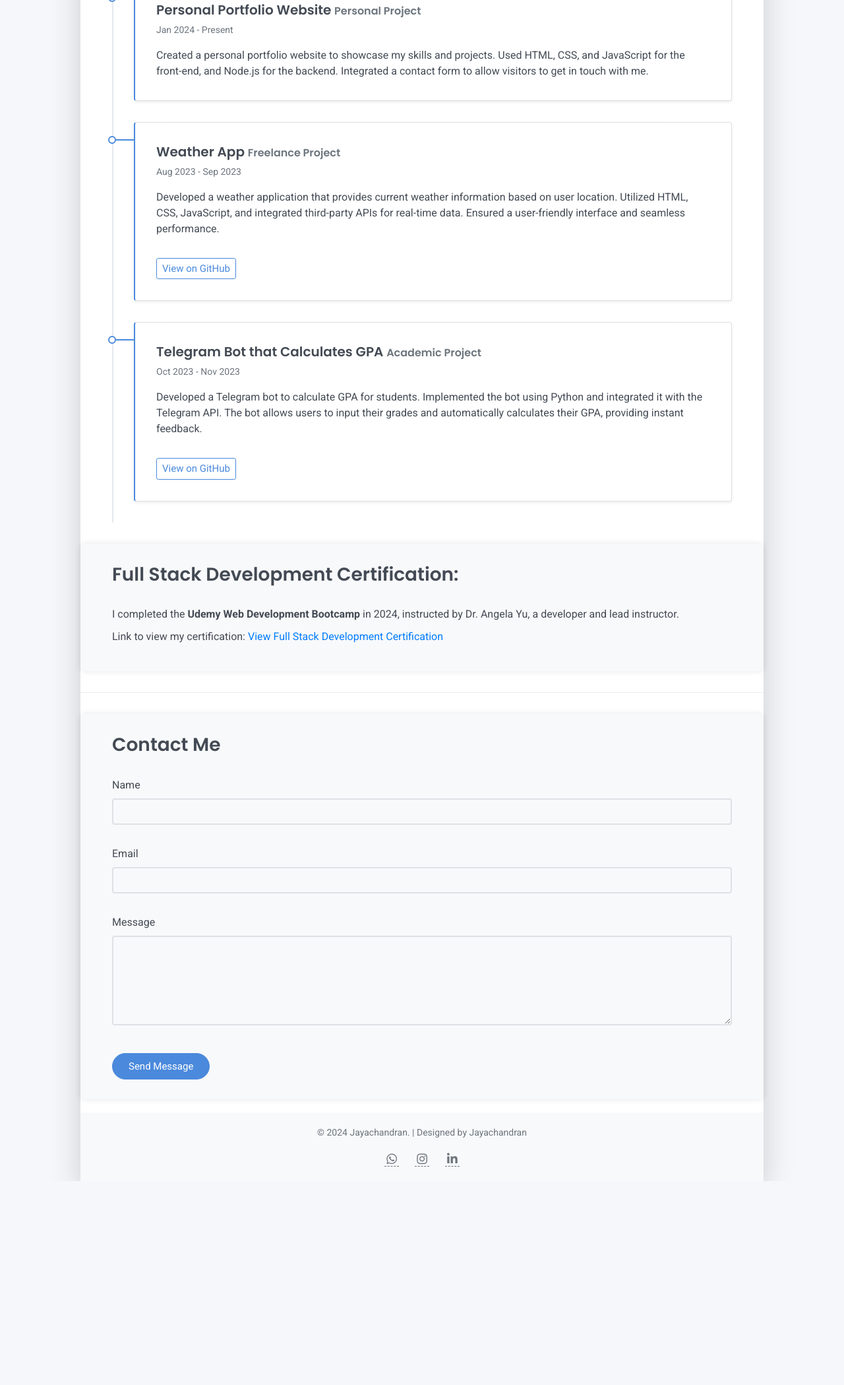
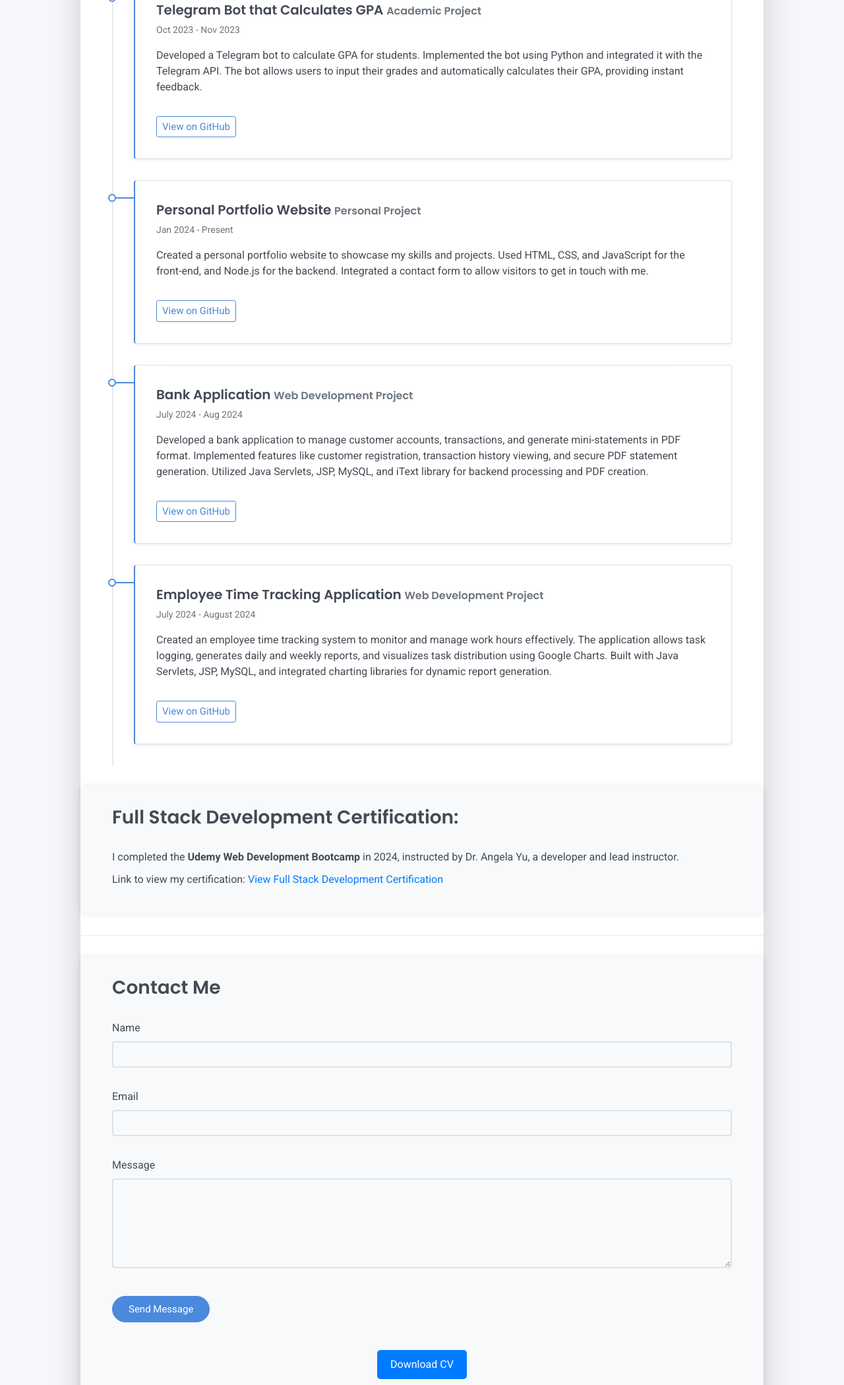
Before and after one commit to jayachandranj840/portfolio, a website: page public/index.html in a window 1280 px wide. Shown: the part 1201-3300 px from the top of the page at 66% size. Before the commit the page ends 2991 px from the top, so only its background shows below. Drawn offline with Linux system fonts and the light colour scheme.

Commit message:
Update index.html with download cv option

```diff
--- a/public/index.html
+++ b/public/index.html
@@ -1,4 +1,4 @@
-<!DOCTYPE html>
+ <!DOCTYPE html>
 <html lang="en-US">
 <head>
   <meta charset="UTF-8">
@@ -17,6 +17,27 @@
   <link href="css/aos.css?ver=1.2.0" rel="stylesheet">
   <link href="css/main.css?ver=1.2.0" rel="stylesheet">
   <style>
+    .cv-download-section {
+  margin-top: 30px;
+}
+
+.btn-download-cv {
+  display: inline-block;
+  padding: 10px 20px;
+  font-size: 16px;
+  color: #fff;
+  background-color: #007bff;
+  border: none;
+  border-radius: 5px;
+  text-decoration: none;
+  text-align: center;
+}
+
+.btn-download-cv:hover {
+  background-color: #0056b3;
+  text-decoration: none;
+}
+
   .certification-section {
     background-color: #f8f9fa;
     padding: 30px;
@@ -207,23 +228,6 @@
   <div class="timeline">
     <div class="timeline-card timeline-card-primary card shadow-sm">
       <div class="card-body">
-        <div class="h5 mb-1">Personal Portfolio Website <span class="text-muted h6">Personal Project</span></div>
-        <div class="text-muted text-small mb-2">Jan 2024 - Present</div>
-        <div>Created a personal portfolio website to showcase my skills and projects. Used HTML, CSS, and JavaScript for the front-end, and Node.js for the backend. Integrated a contact form to allow visitors to get in touch with me.</div>
-      </div>
-    </div>
-    <div class="timeline-card timeline-card-primary card shadow-sm">
-      <div class="card-body">
-        <div class="h5 mb-1">Weather App <span class="text-muted h6">Freelance Project</span></div>
-        <div class="text-muted text-small mb-2">Aug 2023 - Sep 2023</div>
-        <div>Developed a weather application that provides current weather information based on user location. Utilized HTML, CSS, JavaScript, and integrated third-party APIs for real-time data. Ensured a user-friendly interface and seamless performance.</div>
-        <div class="mt-3">
-          <a href="https://github.com/jayachandranj840/weather-project" target="_blank" class="btn btn-sm btn-outline-primary">View on GitHub</a>
-        </div>
-      </div>
-    </div>
-    <div class="timeline-card timeline-card-primary card shadow-sm">
-      <div class="card-body">
         <div class="h5 mb-1">Telegram Bot that Calculates GPA <span class="text-muted h6">Academic Project</span></div>
         <div class="text-muted text-small mb-2">Oct 2023 - Nov 2023</div>
         <div>Developed a Telegram bot to calculate GPA for students. Implemented the bot using Python and integrated it with the Telegram API. The bot allows users to input their grades and automatically calculates their GPA, providing instant feedback.</div>
@@ -232,8 +236,47 @@
         </div>
       </div>
     </div>
+    <div class="timeline-card timeline-card-primary card shadow-sm">
+      <div class="card-body">
+        <div class="h5 mb-1">Personal Portfolio Website <span class="text-muted h6">Personal Project</span></div>
+        <div class="text-muted text-small mb-2">Jan 2024 - Present</div>
+        <div>Created a personal portfolio website to showcase my skills and projects. Used HTML, CSS, and JavaScript for the front-end, and Node.js for the backend. Integrated a contact form to allow visitors to get in touch with me.</div>
+        <div class="mt-3">
+          <a href="https://github.com/jayachandranj840/portfolio" target="_blank" class="btn btn-sm btn-outline-primary">View on GitHub</a>
+        </div>
+      </div>
+    </div>
+
+
+    <div class="timeline-card timeline-card-primary card shadow-sm">
+      <div class="card-body">
+        <div class="h5 mb-1">Bank Application <span class="text-muted h6">Web Development Project</span></div>
+        <div class="text-muted text-small mb-2">July 2024 - Aug 2024</div>
+        <div>
+          Developed a bank application to manage customer accounts, transactions, and generate mini-statements in PDF format. Implemented features like customer registration, transaction history viewing, and secure PDF statement generation. Utilized Java Servlets, JSP, MySQL, and iText library for backend processing and PDF creation.
+        </div>
+        <div class="mt-3">
+          <a href="https://github.com/jayachandranj840/Bank-Application" target="_blank" class="btn btn-sm btn-outline-primary">View on GitHub</a>
+        </div>
+      </div>
+    </div>
+
+    <div class="timeline-card timeline-card-primary card shadow-sm">
+      <div class="card-body">
+        <div class="h5 mb-1">Employee Time Tracking Application <span class="text-muted h6">Web Development Project</span></div>
+        <div class="text-muted text-small mb-2">July 2024 - August 2024</div>
+        <div>
+          Created an employee time tracking system to monitor and manage work hours effectively. The application allows task logging, generates daily and weekly reports, and visualizes task distribution using Google Charts. Built with Java Servlets, JSP, MySQL, and integrated charting libraries for dynamic report generation.
+        </div>
+        <div class="mt-3">
+          <a href="https://github.com/jayachandranj840/Employee-Time-Tracking-App" target="_blank" class="btn btn-sm btn-outline-primary">View on GitHub</a>
+        </div>
+      </div>
+    </div>
+
   </div>
 </div>
+
 
         <!-- Inside your existing HTML structure, after the Projects and Experience section -->
 
@@ -262,7 +305,12 @@
             </div>
             <button type="submit" class="btn btn-primary">Send Message</button>
           </form>
+          <div class="cv-download-section text-center mt-3">
+            <a href="https://drive.google.com/file/d/1Mv2PJ7-tHDIsV0Pq5z2kdpkki2T69-cI/view?usp=drivesdk" class="btn btn-download-cv" target="_blank">Download CV</a>
+          </div>
+
         </div>
+
         <footer class="d-print-none">
           <div class="container">
             <div class="footer-content">
@@ -270,7 +318,7 @@
               <div class="social-icons">
                 <a href="https://api.whatsapp.com/send?phone=918190871090"><i class="fab fa-whatsapp"></i></a>
                 <a href="https://instagram.com/intro_by_heart?igshid=YzcxN2Q2NzY0OA=="><i class="fab fa-instagram"></i></a>
-                 <a href="https://www.linkedin.com/in/jayachandran-s-b274a6316?utm_source=share&utm_campaign=share_via&utm_content=profile&utm_medium=ios_app"><i class="fa-brands fa-linkedin-in"></i></a>
+                <a href="https://www.linkedin.com/in/jayachandran-s-b274a6316?utm_source=share&utm_campaign=share_via&utm_content=profile&utm_medium=ios_app"><i class="fa-brands fa-linkedin-in"></i></a>
               </div>
             </div>
           </div>
@@ -291,7 +339,7 @@
         var message = $("#message").val();
 
         $.ajax({
-          url: "/.netlify/functions/send-message", // Adjust 'server' to your actual function name
+          url: "/.netlify/functions/send-message",
           method: "POST",
           contentType: 'application/json',
           data: JSON.stringify({ name: name, email: email, message: message }),
```
